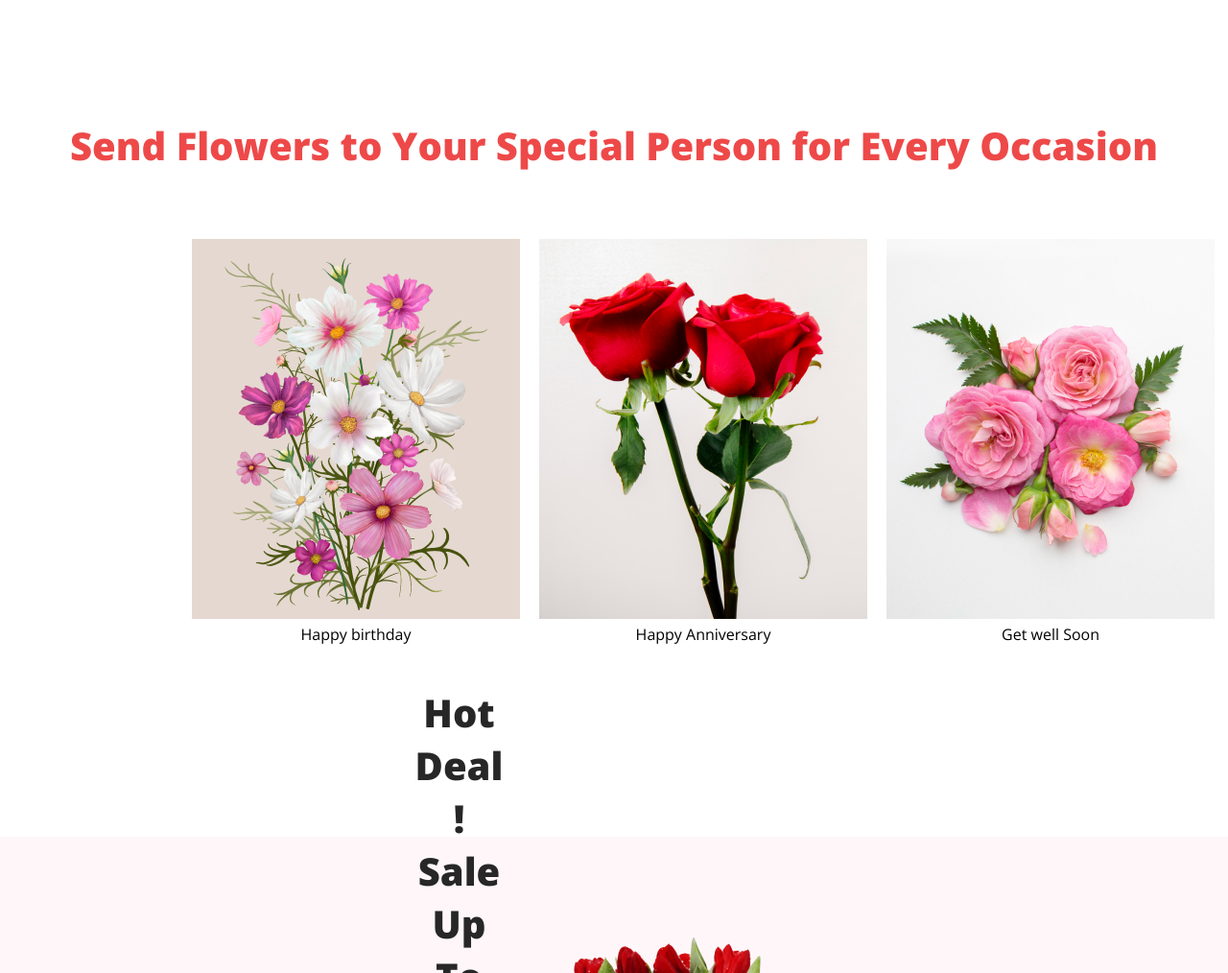
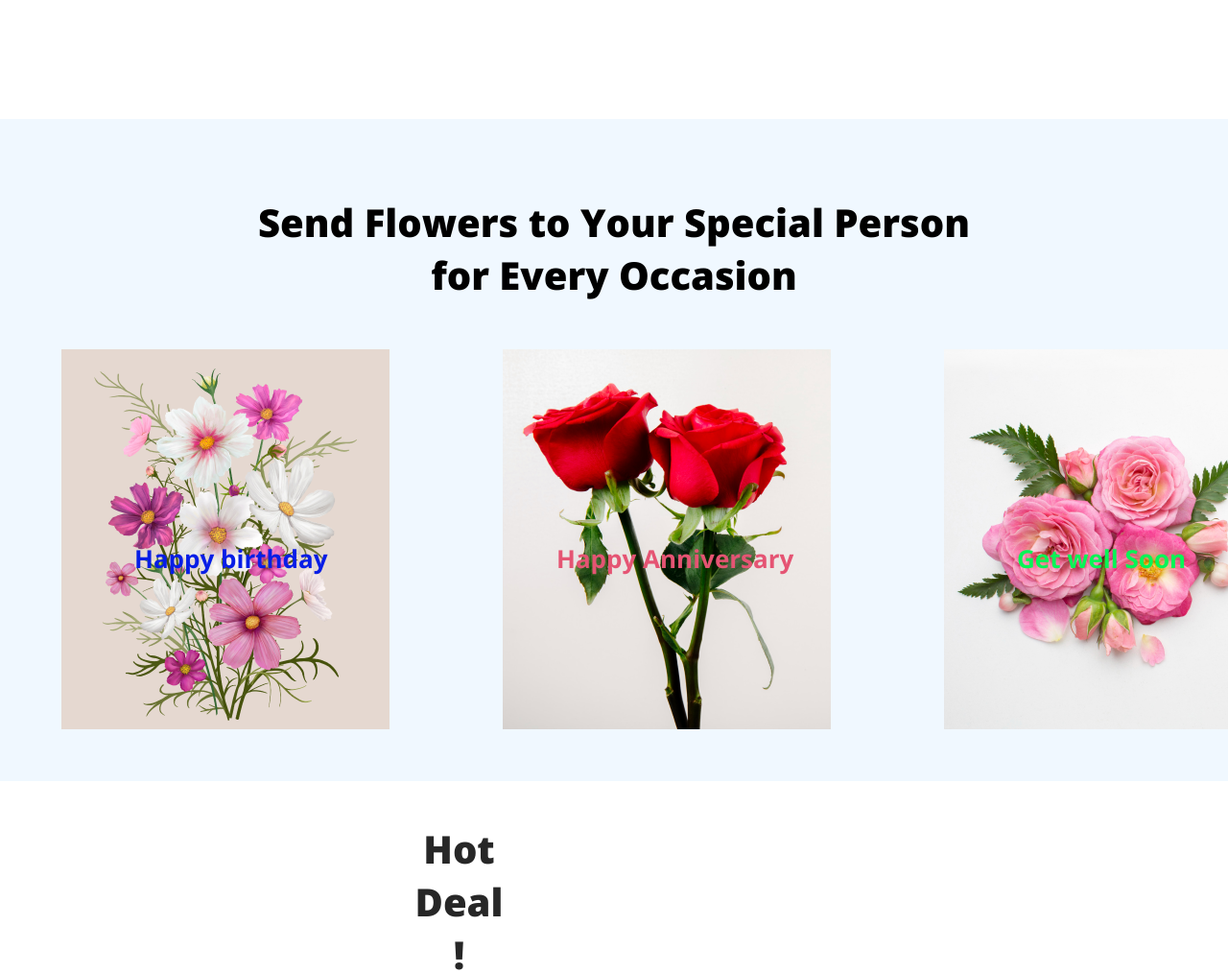
Before and after one commit to JahaAlam/online-flower-shop, a plain HTML site: page index.html in a window 1280 px wide. Shown: the part 1840-2854 px from the top of the page at 96% size. Drawn offline with nearby package versions, Linux system fonts and the light colour scheme.

Commit message:
bonus part completed

```diff
--- a/index.html
+++ b/index.html
@@ -54,25 +54,31 @@
           <!--feature section End-->
         <section class="bonus-section">
             <div class="flowera-promotion">
-                <h2 class="section-title">Send Flowers to Your Special Person for Every Occasion</h2>
+                <h2 class="section-title">Send Flowers to Your Special Person <br> for Every Occasion</h2>
                 <div class="flowers-collection">
                     <div class="collection-gallery">
+                     <div class="img">
                         <img class="birthday-photo" src="Flower Asset/Rectangle 4.png" alt="" class="birthday">
-                        <p class="birthday-text">
-                            Happy birthday
-                        </p>
+                       <div class="birthday-text">
+                            <p> Happy birthday</p>
+                       </div>
+                     </div>
                     </div>
                     <div class="collection-gallery">
-                        <img src="Flower Asset/Rectangle 6.png" alt="" class="aniversary-photo">
-                        <p class="anniversary">
-                            Happy Anniversary
-                        </p>
-                    </div>
+                        <div class="img">
+                            <img src="Flower Asset/Rectangle 6.png" alt="" class="aniversary-photo">
+                            <div class="anniversary">
+                                <p>Happy Anniversary</p>
+                            </div>
+                        </div>
+                        </div>
                     <div class="collection-gallery">
+                       <div class="img">
                         <img src="Flower Asset/Flower 01.png" alt="" class="good-wish">
-                        <p class="wish">
-                            Get well Soon
-                        </p>
+                        <div class="wish">
+                            <p>  Get well Soon </p>
+                        </div>
+                       </div>
 
                     </div>
                     <div class="collection-gallery"></div>
--- a/style.css
+++ b/style.css
@@ -129,22 +129,59 @@ header{
 .bonus-section{
     text-align: center;
     margin-top: 200px;
+    background-color: aliceblue;
+}
+.flowera-promotion{
+    width: auto;
+    margin-top: 80px;
 }
 .section-title{
-    color: #ee4949;
+    color: black;
     text-align: center;
     font-size: 40px;
     font-weight: 800;
-    margin-bottom:70px;
+    padding-top: 80px;
 
 }
 .flowers-collection{
     display: flex;
     justify-content: space-between;
     align-items: center;
-    margin: 0px 200px;
-    gap: 20px;
+    margin: 50px 10px;
+    gap:10px;
 }
+.img{
+    width: 450px;
+    height: 450px;
+    position: relative;
+}
+.birthday-text{
+    position: absolute;
+    top: 200px;
+    left: 130px;
+    color: #071de6;
+    font-size: 26px;
+    font-weight: bold;
+}
+.anniversary{
+    position: absolute;
+    top: 200px;
+    left: 110px;
+    text-align: center;
+    color:#E55473;
+    font-size: 26px;
+    font-weight: bold;
+}
+.wish{
+    position: absolute;
+    top: 200px;
+    left: 130px;
+    text-align: center;
+    color:#06f556;
+    font-size: 26px;
+    font-weight: bold;
+}
+
 /*
 .collection-gallery{
     max-width: 450px;
```
